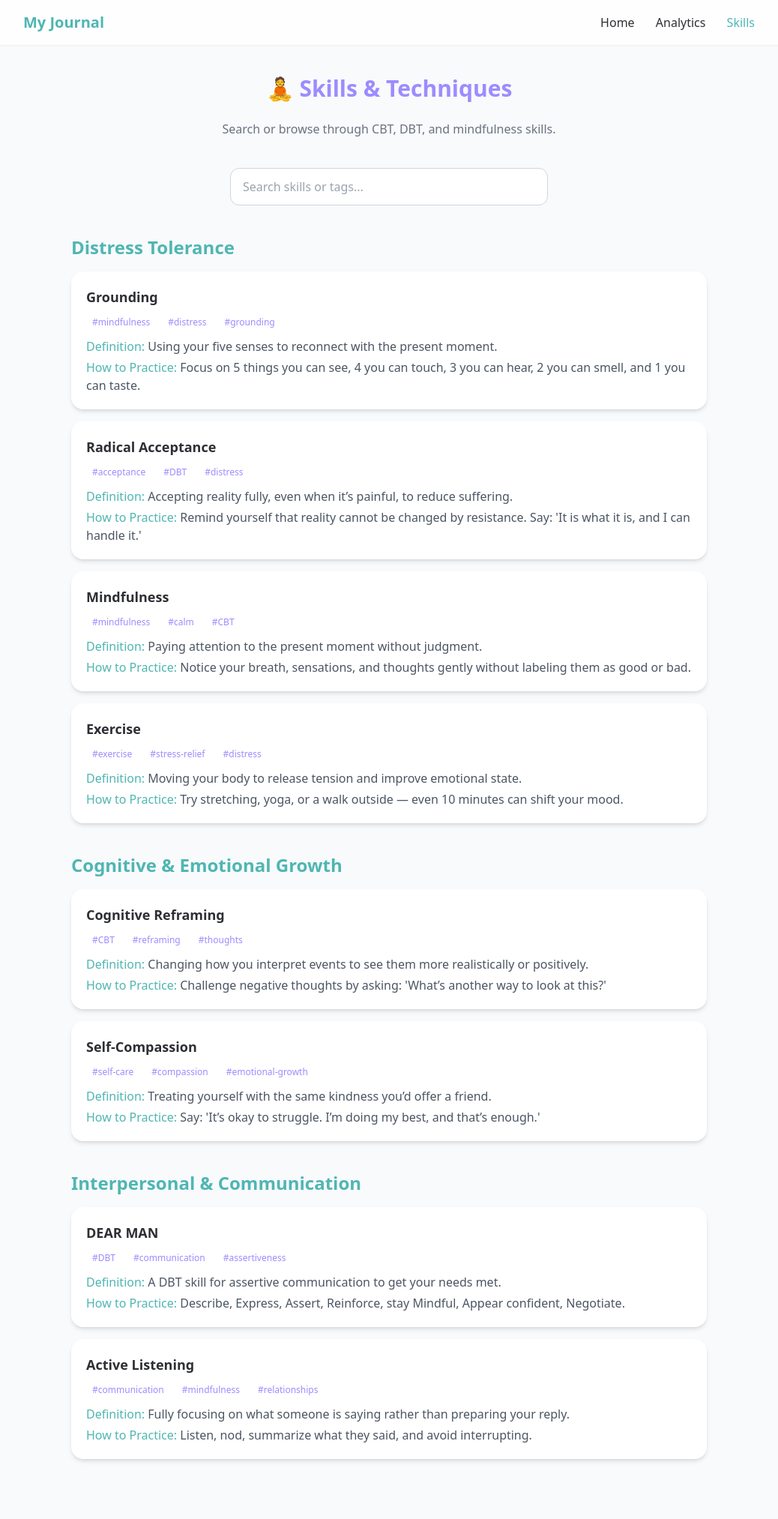
After one commit to blunte3/LoveLove, a Flask app: page /skills in a window 1280 px wide. The commit adds this page. Shown: the whole page at 75% size, without its empty margins (121-1159 px from the left). Run offline with Flask 3, Linux system fonts and the light colour scheme; some libraries are stand-ins or nearby versions.

Commit message:
Added Skills Page
Helpful skills page with definitions and instructions for emotional and psychological support. Also added tags and searchable bar for finding certain skills.

```diff
--- a/app.py
+++ b/app.py
@@ -126,5 +126,65 @@ def view_entry(entry_id):
 
     return render_template("entry.html", date=date, journal_type=journal_type, entry_data=entry_data, content=content)
 
+@app.route('/skills')
+def skills():
+    skills_data = {
+        "Distress Tolerance": [
+            {
+                "name": "Grounding",
+                "definition": "Using your five senses to reconnect with the present moment.",
+                "how_to": "Focus on 5 things you can see, 4 you can touch, 3 you can hear, 2 you can smell, and 1 you can taste.",
+                "tags": ["mindfulness", "distress", "grounding"]
+            },
+            {
+                "name": "Radical Acceptance",
+                "definition": "Accepting reality fully, even when it’s painful, to reduce suffering.",
+                "how_to": "Remind yourself that reality cannot be changed by resistance. Say: 'It is what it is, and I can handle it.'",
+                "tags": ["acceptance", "DBT", "distress"]
+            },
+            {
+                "name": "Mindfulness",
+                "definition": "Paying attention to the present moment without judgment.",
+                "how_to": "Notice your breath, sensations, and thoughts gently without labeling them as good or bad.",
+                "tags": ["mindfulness", "calm", "CBT"]
+            },
+            {
+                "name": "Exercise",
+                "definition": "Moving your body to release tension and improve emotional state.",
+                "how_to": "Try stretching, yoga, or a walk outside — even 10 minutes can shift your mood.",
+                "tags": ["exercise", "stress-relief", "distress"]
+            }
+        ],
+        "Cognitive & Emotional Growth": [
+            {
+                "name": "Cognitive Reframing",
+                "definition": "Changing how you interpret events to see them more realistically or positively.",
+                "how_to": "Challenge negative thoughts by asking: 'What’s another way to look at this?'",
+                "tags": ["CBT", "reframing", "thoughts"]
+            },
+            {
+                "name": "Self-Compassion",
+                "definition": "Treating yourself with the same kindness you’d offer a friend.",
+                "how_to": "Say: 'It’s okay to struggle. I’m doing my best, and that’s enough.'",
+                "tags": ["self-care", "compassion", "emotional-growth"]
+            }
+        ],
+        "Interpersonal & Communication": [
+            {
+                "name": "DEAR MAN",
+                "definition": "A DBT skill for assertive communication to get your needs met.",
+                "how_to": "Describe, Express, Assert, Reinforce, stay Mindful, Appear confident, Negotiate.",
+                "tags": ["DBT", "communication", "assertiveness"]
+            },
+            {
+                "name": "Active Listening",
+                "definition": "Fully focusing on what someone is saying rather than preparing your reply.",
+                "how_to": "Listen, nod, summarize what they said, and avoid interrupting.",
+                "tags": ["communication", "mindfulness", "relationships"]
+            }
+        ]
+    }
+    return render_template("skills.html", skills_data=skills_data)
+
 if __name__ == "__main__":
     app.run(debug=True)
--- /dev/null
+++ b/templates/skills.html
@@ -0,0 +1,88 @@
+<!DOCTYPE html>
+<html lang="en">
+<head>
+  <meta charset="UTF-8">
+  <title>Skills Database</title>
+  <script src="https://cdn.tailwindcss.com"></script>
+  <style>
+    :root {
+      --primary: #4fb6b2;
+      --secondary: #9b8cff;
+      --bg-light: #f8fafc;
+      --text-dark: #2d2f34;
+    }
+  </style>
+</head>
+<body class="bg-[var(--bg-light)] text-[var(--text-dark)] font-sans min-h-screen">
+
+  <!-- Navbar -->
+  <nav class="bg-white/80 backdrop-blur-md shadow-sm sticky top-0 z-10">
+    <div class="max-w-5xl mx-auto flex justify-between items-center py-4 px-6">
+      <h1 class="text-xl font-semibold text-[var(--primary)]">My Journal</h1>
+      <div class="space-x-6">
+        <a href="{{ url_for('home') }}" class="hover:text-[var(--primary)] font-medium">Home</a>
+        <a href="{{ url_for('analytics') }}" class="hover:text-[var(--primary)] font-medium">Analytics</a>
+        <a href="{{ url_for('skills') }}" class="text-[var(--primary)] font-medium">Skills</a>
+      </div>
+    </div>
+  </nav>
+
+  <!-- Content -->
+  <main class="max-w-4xl mx-auto px-6 py-10">
+    <h2 class="text-3xl font-bold text-center mb-6 text-[var(--secondary)]">🧘 Skills & Techniques</h2>
+    <p class="text-center text-gray-500 mb-10">Search or browse through CBT, DBT, and mindfulness skills.</p>
+
+    <!-- Search -->
+    <div class="flex justify-center mb-10">
+      <input id="searchBar" type="text" placeholder="Search skills or tags..."
+             class="w-full md:w-1/2 px-4 py-3 border border-gray-300 rounded-xl focus:outline-none focus:ring-2 focus:ring-[var(--primary)] transition">
+    </div>
+
+    {% for category, skills in skills_data.items() %}
+      <section class="mb-10 skill-category">
+        <h3 class="text-2xl font-semibold text-[var(--primary)] mb-4">{{ category }}</h3>
+
+        <div class="space-y-4">
+          {% for skill in skills %}
+            <div class="skill-card bg-white rounded-2xl shadow-md p-5 hover:shadow-lg transition"
+                 data-name="{{ skill.name | lower }}"
+                 data-tags="{{ ' '.join(skill.tags) | lower }}">
+              <h4 class="font-semibold text-lg text-[var(--text-dark)]">{{ skill.name }}</h4>
+              <div class="mt-2 mb-2 flex flex-wrap gap-2">
+                {% for tag in skill.tags %}
+                  <span class="text-xs bg-[var(--secondary)]/10 text-[var(--secondary)] px-2 py-1 rounded-full">#{{ tag }}</span>
+                {% endfor %}
+              </div>
+              <p class="text-gray-600"><span class="font-medium text-[var(--primary)]">Definition:</span> {{ skill.definition }}</p>
+              <p class="text-gray-600 mt-1"><span class="font-medium text-[var(--primary)]">How to Practice:</span> {{ skill.how_to }}</p>
+            </div>
+          {% endfor %}
+        </div>
+      </section>
+    {% endfor %}
+  </main>
+
+  <!-- Search Filtering Script -->
+  <script>
+    const searchBar = document.getElementById("searchBar");
+    const skillCards = document.querySelectorAll(".skill-card");
+
+    searchBar.addEventListener("input", () => {
+      const query = searchBar.value.toLowerCase();
+
+      skillCards.forEach(card => {
+        const name = card.dataset.name;
+        const tags = card.dataset.tags;
+
+        if (name.includes(query) || tags.includes(query)) {
+          card.classList.remove("hidden");
+          card.classList.add("opacity-100");
+        } else {
+          card.classList.add("hidden");
+          card.classList.remove("opacity-100");
+        }
+      });
+    });
+  </script>
+</body>
+</html>
```
Also changed, not shown: templates/home.html (+47 -3 lines).
